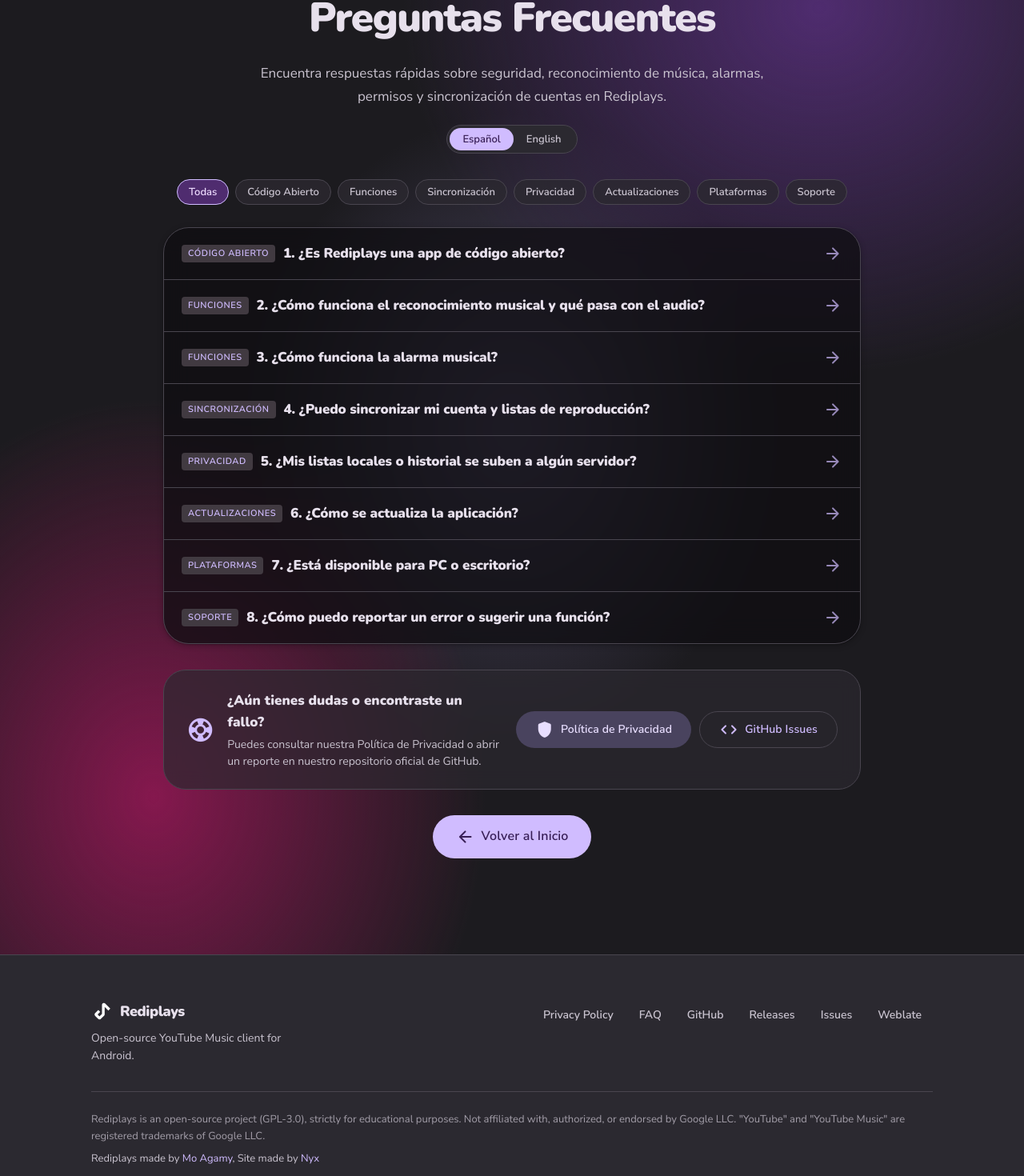
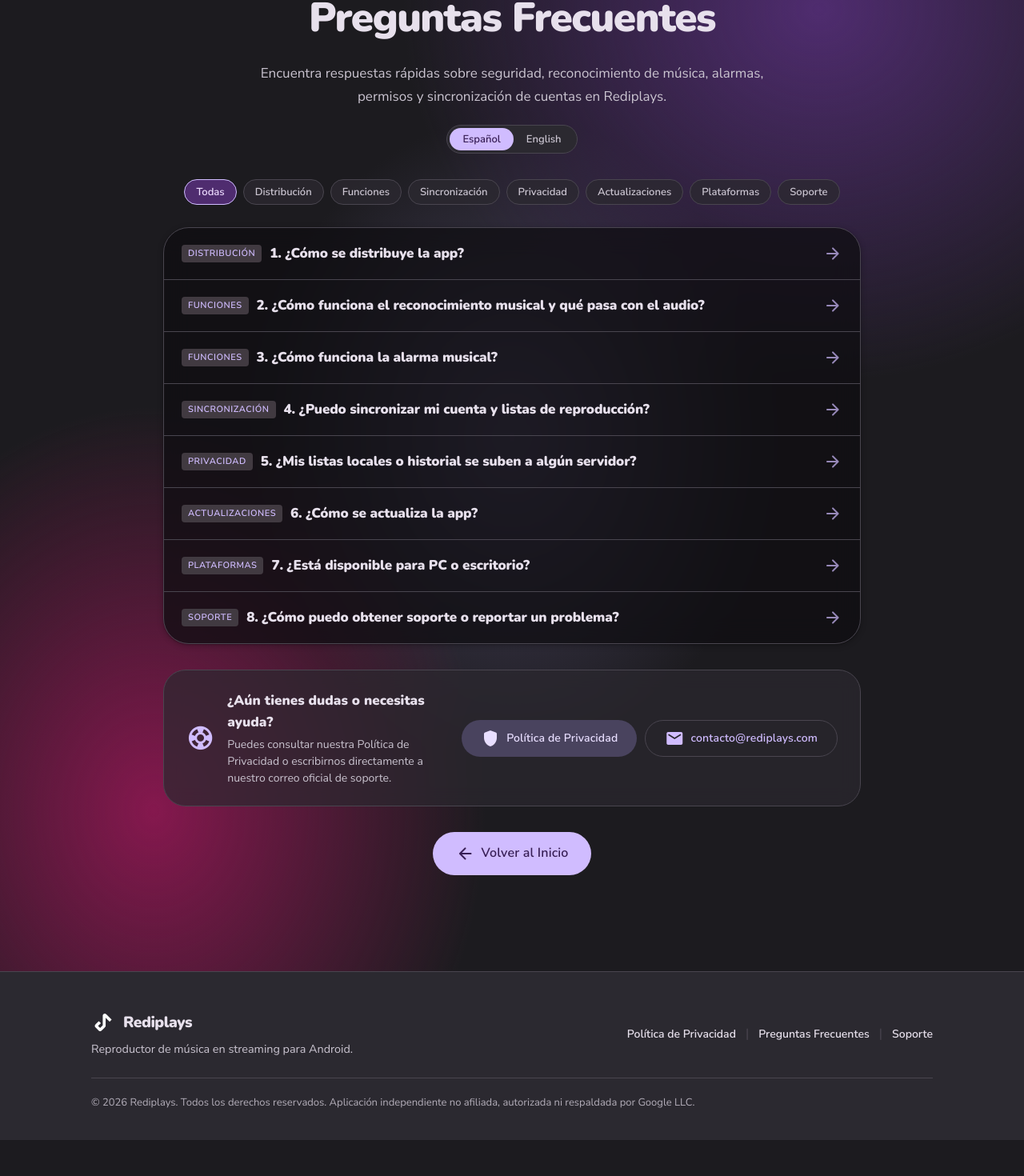
Before and after one commit to Hernandez723/rediplaysweb, a Vue app: page /faq in a window 1280 px wide. Shown: the part 186-1656 px from the top of the page at 80% size. After the commit the page ends 1611 px from the top, so only its background shows below. Built offline with nearby package versions, Linux system fonts and the light colour scheme; a web font is replaced by a local one.

Commit message:
Update footer, navbar, FAQ, and privacy policy with clean support email without GitHub links

```diff
--- a/index.html
+++ b/index.html
@@ -27,7 +27,7 @@
     href="https://fonts.googleapis.com/css2?family=Climate+Crisis&family=Nunito:wght@900&family=Nunito+Sans:wght@400;600&display=swap"
     rel="stylesheet" />
   <link
-    href="https://fonts.googleapis.com/css2?family=Material+Symbols+Rounded:opsz,wght,FILL,GRAD@24,400,1,0&icon_names=android,arrow_back,arrow_forward,block,bolt,check,close,cloud_download,code,content_copy,crowdsource,description,download,groups,headphones,help,license,link_off,lock,menu,music_note,open_in_new,palette,people,privacy_tip,quiz,search,security,shield,support,verified_user&display=block"
+    href="https://fonts.googleapis.com/css2?family=Material+Symbols+Rounded:opsz,wght,FILL,GRAD@24,400,1,0&icon_names=android,arrow_back,arrow_forward,block,bolt,check,close,cloud_download,code,content_copy,crowdsource,description,download,email,groups,headphones,help,license,link_off,lock,mail,menu,music_note,open_in_new,palette,people,privacy_tip,quiz,search,security,shield,support,verified_user&display=block"
     rel="stylesheet" />
 </head>
 
--- a/src/components/FooterSection.vue
+++ b/src/components/FooterSection.vue
@@ -2,23 +2,24 @@
   <footer class="footer">
     <div class="container footer__inner">
 
-      <!-- Brand blurb -->
+      <!-- Brand & Description -->
       <div class="footer__brand">
-        <a href="/" class="footer__logo-link" aria-label="Rediplays home">
-          <img src="/logo.svg" alt="" width="28" height="28" loading="lazy" />
+        <RouterLink to="/" class="footer__logo-link" aria-label="Rediplays inicio">
+          <img src="/logo.svg" alt="" width="30" height="30" loading="lazy" />
           <span class="footer__wordmark">Rediplays</span>
-        </a>
+        </RouterLink>
         <p class="footer__tagline">
-          Open-source YouTube Music client for Android.
+          Reproductor de música en streaming para Android.
         </p>
       </div>
 
       <!-- Links -->
-      <nav class="footer__links" aria-label="Footer links">
-        <RouterLink to="/privacy" class="footer__link">Privacy Policy</RouterLink>
-        <RouterLink to="/faq" class="footer__link">FAQ</RouterLink>
-        <a v-for="link in links" :key="link.label" :href="link.href" class="footer__link" target="_blank"
-          rel="noopener noreferrer">{{ link.label }}</a>
+      <nav class="footer__nav" aria-label="Enlaces del pie de página">
+        <RouterLink to="/privacy" class="footer__link">Política de Privacidad</RouterLink>
+        <span class="footer__sep" aria-hidden="true">|</span>
+        <RouterLink to="/faq" class="footer__link">Preguntas Frecuentes</RouterLink>
+        <span class="footer__sep" aria-hidden="true">|</span>
+        <a href="mailto:contacto@rediplays.com" class="footer__link">Soporte</a>
       </nav>
 
     </div>
@@ -27,58 +28,51 @@
       <hr class="footer__divider" />
     </div>
 
-    <!-- Bottom: disclaimer + credits -->
+    <!-- Bottom: Copyright & Legal Disclaimer -->
     <div class="container footer__bottom">
       <p class="footer__disclaimer">
-        Rediplays is an open-source project (GPL-3.0), strictly for educational purposes.
-        Not affiliated with, authorized, or endorsed by Google LLC.
-        "YouTube" and "YouTube Music" are registered trademarks of Google LLC.
-      </p>
-      <p class="footer__credits">
-        Rediplays made by <a href="https://github.com/mostafaalagamy" target="_blank" rel="noopener noreferrer">Mo
-          Agamy</a>, Site made by <a href="https://nyx.meowery.eu" target="_blank" rel="noopener noreferrer">Nyx</a>
+        © 2026 Rediplays. Todos los derechos reservados. Aplicación independiente no afiliada, autorizada ni respaldada por Google LLC.
       </p>
     </div>
   </footer>
 </template>
 
 <script setup lang="ts">
-const links = [
-  { label: 'GitHub', href: 'https://github.com/MetrolistGroup/Metrolist' },
-  { label: 'Releases', href: 'https://github.com/MetrolistGroup/Metrolist/releases' },
-  { label: 'Issues', href: 'https://github.com/MetrolistGroup/Metrolist/issues' },
-  { label: 'Weblate', href: 'https://hosted.weblate.org/projects/Metrolist/' },
-]
 </script>
 
 <style scoped>
 .footer {
   background: var(--md-sc-low);
   border-top: 1px solid var(--md-outline-variant);
-  padding: 56px 0 40px;
+  padding: 48px 0 36px;
 }
 
 .footer__inner {
   display: flex;
   justify-content: space-between;
-  align-items: flex-start;
+  align-items: center;
   flex-wrap: wrap;
-  gap: 32px;
-  margin-bottom: 32px;
+  gap: 24px;
+  margin-bottom: 24px;
 }
 
 /* Brand */
+.footer__brand {
+  display: flex;
+  flex-direction: column;
+  gap: 6px;
+}
+
 .footer__logo-link {
   display: inline-flex;
   align-items: center;
-  gap: 8px;
+  gap: 10px;
   text-decoration: none;
-  margin-bottom: 8px;
 }
 
 .footer__logo-link img {
-  width: 28px;
-  height: 28px;
+  width: 30px;
+  height: 30px;
   object-fit: contain;
   border-radius: var(--r-xs);
 }
@@ -86,73 +80,67 @@
 .footer__wordmark {
   font-family: 'Nunito', sans-serif;
   font-weight: 900;
-  font-size: 1.125rem;
+  font-size: 1.2rem;
   color: var(--md-on-surface);
   letter-spacing: -0.025em;
 }
 
 .footer__tagline {
-  font-size: 0.875rem;
+  font-size: 0.9rem;
   color: var(--md-on-surface-variant);
-  max-width: 30ch;
 }
 
-/* Links */
-.footer__links {
+/* Nav links */
+.footer__nav {
   display: flex;
+  align-items: center;
   flex-wrap: wrap;
-  gap: 4px;
-  align-items: flex-start;
-  padding-top: 2px;
+  gap: 12px;
 }
 
 .footer__link {
-  display: inline-block;
-  padding: 6px 14px;
-  border-radius: var(--r-full);
   font-size: 0.875rem;
   font-weight: 600;
-  color: var(--md-on-surface-variant);
+  color: var(--md-on-surface);
   text-decoration: none;
-  transition: background var(--t-fast), color var(--t-fast);
+  transition: color var(--t-fast);
 }
 
 .footer__link:hover {
-  background: color-mix(in srgb, var(--md-on-surface) 8%, transparent);
-  color: var(--md-on-surface);
+  color: var(--md-primary);
+  text-decoration: underline;
+}
+
+.footer__sep {
+  color: var(--md-outline-variant);
+  user-select: none;
 }
 
 /* Divider */
 .footer__divider {
   border: none;
   border-top: 1px solid var(--md-outline-variant);
-  margin-bottom: 24px;
+  margin-bottom: 20px;
 }
 
 /* Bottom text */
 .footer__bottom {
   display: flex;
   flex-direction: column;
-  gap: 8px;
+  gap: 6px;
 }
 
-.footer__disclaimer,
-.footer__credits {
+.footer__disclaimer {
   font-size: 0.8125rem;
   color: var(--md-on-surface-variant);
   line-height: 1.6;
+  opacity: 0.85;
 }
 
-.footer__disclaimer {
-  opacity: 0.75;
-}
-
-.footer__credits a {
-  color: var(--md-primary);
-  text-decoration: none;
-}
-
-.footer__credits a:hover {
-  text-decoration: underline;
+@media (max-width: 640px) {
+  .footer__inner {
+    flex-direction: column;
+    align-items: flex-start;
+  }
 }
 </style>
--- a/src/components/NavBar.vue
+++ b/src/components/NavBar.vue
@@ -29,15 +29,12 @@
 
       <!-- Desktop navigation -->
       <nav class="navbar__links" aria-label="Main navigation">
-        <RouterLink :to="{ path: '/', hash: '#highlights' }" class="nav-link">Features</RouterLink>
+        <RouterLink :to="{ path: '/', hash: '#highlights' }" class="nav-link">Características</RouterLink>
         <RouterLink to="/faq" class="nav-link">FAQ</RouterLink>
-        <RouterLink to="/privacy" class="nav-link">Privacy</RouterLink>
-        <a href="https://github.com/MetrolistGroup/Metrolist/releases" class="nav-link" target="_blank"
-          rel="noopener noreferrer">Download</a>
-        <a href="https://github.com/MetrolistGroup/Metrolist" class="btn btn-tonal btn-sm" target="_blank"
-          rel="noopener noreferrer">
-          <span class="icon" aria-hidden="true">code</span>
-          GitHub
+        <RouterLink to="/privacy" class="nav-link">Privacidad</RouterLink>
+        <a href="mailto:contacto@rediplays.com" class="btn btn-tonal btn-sm">
+          <span class="icon" aria-hidden="true">mail</span>
+          Soporte
         </a>
       </nav>
 
@@ -52,14 +49,13 @@
     <Transition name="drawer">
       <div v-if="isMenuOpen" class="navbar__drawer" role="navigation" aria-label="Mobile navigation">
         <RouterLink :to="{ path: '/', hash: '#highlights' }" class="drawer-link" @click="isMenuOpen = false">
-          Features
+          Características
         </RouterLink>
         <RouterLink to="/faq" class="drawer-link" @click="isMenuOpen = false">FAQ</RouterLink>
-        <RouterLink to="/privacy" class="drawer-link" @click="isMenuOpen = false">Privacy Policy</RouterLink>
-        <a href="https://github.com/MetrolistGroup/Metrolist/releases" class="drawer-link" target="_blank"
-          rel="noopener noreferrer" @click="isMenuOpen = false">Download</a>
-        <a href="https://github.com/MetrolistGroup/Metrolist" class="drawer-link" target="_blank"
-          rel="noopener noreferrer" @click="isMenuOpen = false">GitHub</a>
+        <RouterLink to="/privacy" class="drawer-link" @click="isMenuOpen = false">Política de Privacidad</RouterLink>
+        <a href="mailto:contacto@rediplays.com" class="drawer-link" @click="isMenuOpen = false">
+          Soporte
+        </a>
       </div>
     </Transition>
   </header>
--- a/src/content/faq.ts
+++ b/src/content/faq.ts
@@ -7,10 +7,10 @@
 export const FAQ_DATA = {
   es: [
     {
-      question: '1. ¿Es Rediplays una app de código abierto?',
+      question: '1. ¿Cómo se distribuye la app?',
       answer:
-        'Sí, absolutamente. Rediplays es un proyecto de código abierto bajo licencia GPL-3.0. El código fuente es público, transparente y auditable por cualquier usuario o desarrollador en GitHub.',
-      category: 'Código Abierto'
+        'Rediplays se distribuye exclusivamente a través de Google Play Store para garantizar la seguridad, integridad y actualizaciones automáticas de todos los usuarios.',
+      category: 'Distribución'
     },
     {
       question: '2. ¿Cómo funciona el reconocimiento musical y qué pasa con el audio?',
@@ -37,9 +37,9 @@
       category: 'Privacidad'
     },
     {
-      question: '6. ¿Cómo se actualiza la aplicación?',
+      question: '6. ¿Cómo se actualiza la app?',
       answer:
-        '• Usuarios de Google Play Store: La aplicación se actualizará de forma automática y segura a través de Google Play Store.\n• Usuarios de versiones independientes / GitHub: Puedes obtener las versiones más recientes directamente desde la sección de Releases en nuestro repositorio oficial de GitHub.',
+        'Las actualizaciones se descargan e instalan automáticamente de forma segura a través de Google Play Store.',
       category: 'Actualizaciones'
     },
     {
@@ -49,18 +49,18 @@
       category: 'Plataformas'
     },
     {
-      question: '8. ¿Cómo puedo reportar un error o sugerir una función?',
+      question: '8. ¿Cómo puedo obtener soporte o reportar un problema?',
       answer:
-        'Puedes abrir un reporte de error (Issue) o proponer una idea directamente en la pestaña de Issues de nuestro repositorio oficial de GitHub: github.com/Hernandez723/rediplaysapp.',
+        'Puedes ponerte en contacto directamente con nuestro equipo de soporte a través de nuestro correo electrónico oficial de contacto: contacto@rediplays.com.',
       category: 'Soporte'
     }
   ],
   en: [
     {
-      question: '1. Is Rediplays an open-source application?',
+      question: '1. How is the application distributed?',
       answer:
-        'Yes, absolutely. Rediplays is an open-source project licensed under GPL-3.0. The source code is public, transparent, and auditable by anyone on GitHub.',
-      category: 'Open Source'
+        'Rediplays is distributed exclusively through the Google Play Store to guarantee the security, integrity, and automatic updates for all users.',
+      category: 'Distribution'
     },
     {
       question: '2. How does music recognition work and what happens with audio?',
@@ -87,9 +87,9 @@
       category: 'Privacy'
     },
     {
-      question: '6. How does the app update?',
+      question: '6. How is the app updated?',
       answer:
-        '• Google Play Store users: The app will update automatically and securely through the Google Play Store.\n• Independent / GitHub users: You can grab the latest releases directly from the Releases tab on our official GitHub repository.',
+        'Updates are downloaded and installed automatically and securely through the Google Play Store.',
       category: 'Updates'
     },
     {
@@ -99,9 +99,9 @@
       category: 'Platforms'
     },
     {
-      question: '8. How can I report a bug or suggest a new feature?',
+      question: '8. How can I get support or report an issue?',
       answer:
-        'You can open an issue or submit suggestions directly on the Issues tab of our official GitHub repository: github.com/Hernandez723/rediplaysapp.',
+        'You can contact our support team directly via our official email address: contacto@rediplays.com.',
       category: 'Support'
     }
   ]
--- a/src/views/FaqPage.vue
+++ b/src/views/FaqPage.vue
@@ -119,11 +119,11 @@
         <div class="support-card-content">
           <span class="icon support-icon">support</span>
           <div>
-            <h3>{{ currentLang === 'es' ? '¿Aún tienes dudas o encontraste un fallo?' : 'Still have questions or found an issue?' }}</h3>
+            <h3>{{ currentLang === 'es' ? '¿Aún tienes dudas o necesitas ayuda?' : 'Still have questions or need assistance?' }}</h3>
             <p>
               {{ currentLang === 'es'
-                ? 'Puedes consultar nuestra Política de Privacidad o abrir un reporte en nuestro repositorio oficial de GitHub.'
-                : 'You can review our Privacy Policy or submit an issue on our official GitHub repository.'
+                ? 'Puedes consultar nuestra Política de Privacidad o escribirnos directamente a nuestro correo oficial de soporte.'
+                : 'You can review our Privacy Policy or write directly to our official support email.'
               }}
             </p>
           </div>
@@ -133,9 +133,9 @@
             <span class="icon">shield</span>
             {{ currentLang === 'es' ? 'Política de Privacidad' : 'Privacy Policy' }}
           </RouterLink>
-          <a href="https://github.com/Hernandez723/rediplaysapp/issues" target="_blank" rel="noopener noreferrer" class="btn btn-outlined">
-            <span class="icon">code</span>
-            GitHub Issues
+          <a href="mailto:contacto@rediplays.com" class="btn btn-outlined">
+            <span class="icon">mail</span>
+            contacto@rediplays.com
           </a>
         </div>
       </section>
--- a/src/views/PrivacyPolicyPage.vue
+++ b/src/views/PrivacyPolicyPage.vue
@@ -199,12 +199,12 @@
             Si tienes dudas o consultas sobre esta Política de Privacidad, puedes contactarnos a través de:
           </p>
           <div class="contact-card">
-            <span class="icon">code</span>
+            <span class="icon">mail</span>
             <div>
-              <strong>Repositorio Oficial:</strong>
+              <strong>Correo Oficial de Soporte:</strong>
               <p>
-                <a href="https://github.com/Hernandez723/rediplaysapp" target="_blank" rel="noopener noreferrer">
-                  GitHub - Rediplays Project (Hernandez723/rediplaysapp)
+                <a href="mailto:contacto@rediplays.com">
+                  contacto@rediplays.com
                 </a>
               </p>
             </div>
@@ -330,12 +330,12 @@
             If you have questions or inquiries regarding this Privacy Policy, feel free to contact us via:
           </p>
           <div class="contact-card">
-            <span class="icon">code</span>
+            <span class="icon">mail</span>
             <div>
-              <strong>Official Repository:</strong>
+              <strong>Official Support Email:</strong>
               <p>
-                <a href="https://github.com/Hernandez723/rediplaysapp" target="_blank" rel="noopener noreferrer">
-                  GitHub - Rediplays Project (Hernandez723/rediplaysapp)
+                <a href="mailto:contacto@rediplays.com">
+                  contacto@rediplays.com
                 </a>
               </p>
             </div>
```
